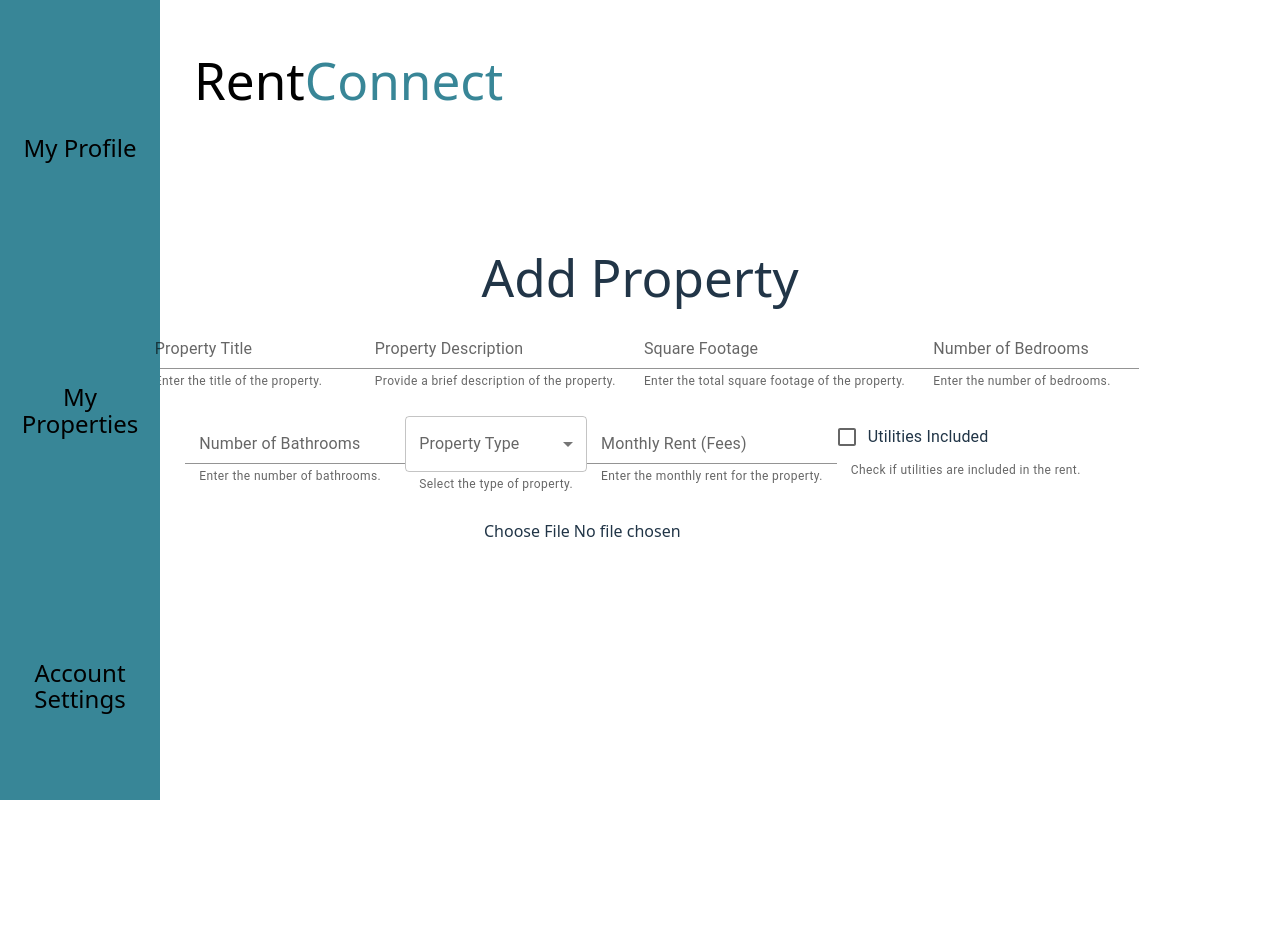
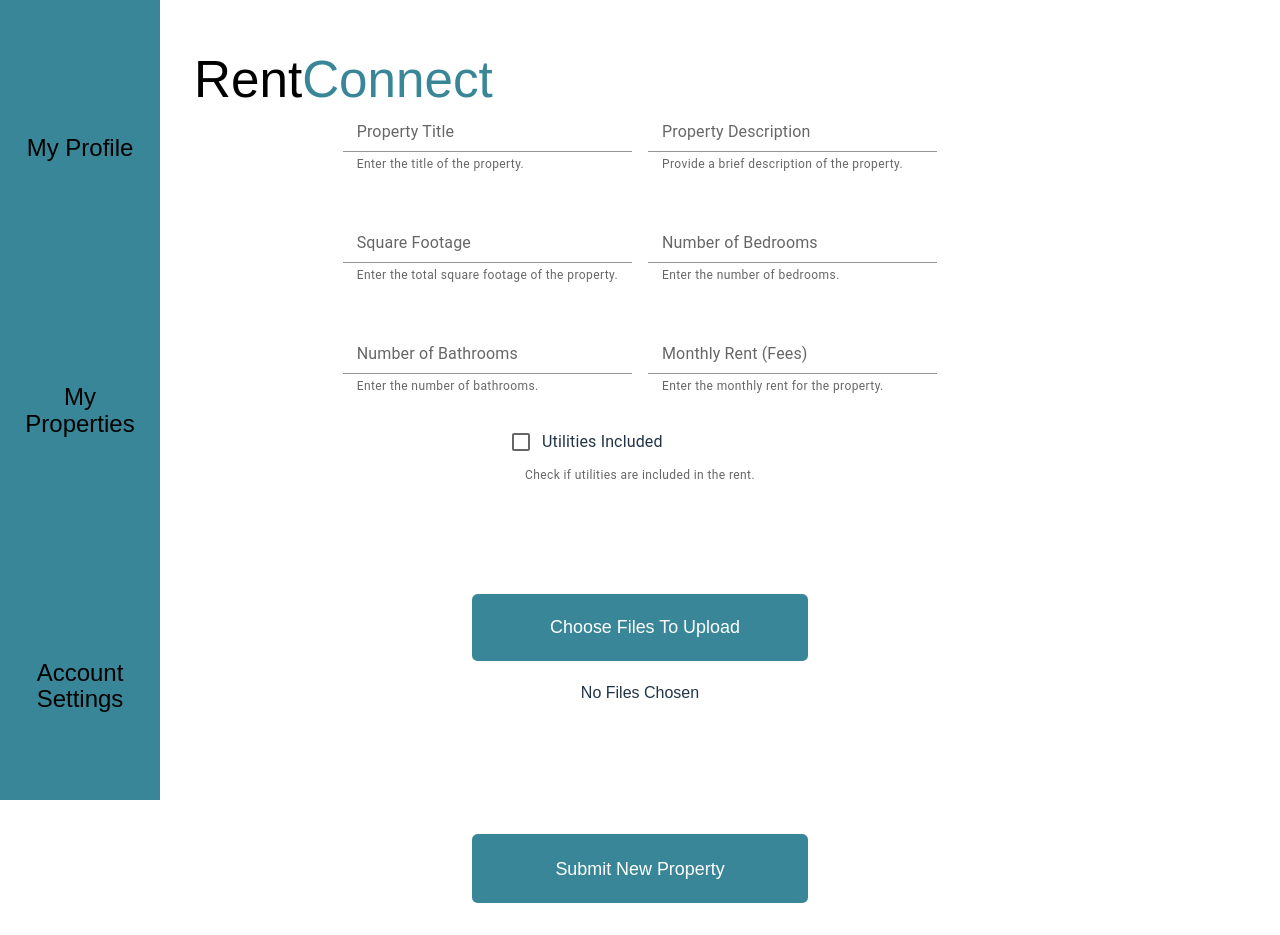
Before and after one commit to murray-pocha/RentConnect, a React (Vite) app in the folder Frontend/: page /dashboard/add-property in a window 1280 px wide. Before the commit the page ends 800 px from the top, so only its background shows below. Built offline with nearby package versions, Linux system fonts and the light colour scheme; some icons are missing.

Commit message:
feature/add_properties

```diff
--- a/Frontend/src/components/AddProperty.jsx
+++ b/Frontend/src/components/AddProperty.jsx
@@ -1,61 +1,73 @@
 import React from "react";
 import { FormControl, Button, FormControlLabel, Checkbox, FormHelperText, Input, InputLabel, Select } from '@mui/material'
+import FileUpload from "./fileUpload";
+import { useState } from "react";
 
 function AddProperty() {
 
+  const [formData, setFormData] = useState({
+    property_title: "",
+    property_description: "",
+    property_sqft: "",
+    bedrooms: "",
+    bathrooms: "",
+    fees: "",
+    utilities_included: false,
+  });
+
+  const handleChange = (event) => {
+    const { id, value, type, checked } = event.target;
+    setFormData({
+      ...formData,
+      [id]: type === "checkbox" ? checked : value,
+    });
+  }
+
+  const handleSubmit = (event) => {
+    event.preventDefault(); // Prevent the default form submission behavior
+    console.log("Form Data Submitted:", formData);
+    // Add your API call or form submission logic here
+  };
+
   return (
     <div className="add_property_container">
-      <h1>Add Property</h1>
+      <h1>Add New Property</h1>
+      <form onSubmit={handleSubmit}>
+      <div
+        style={{
+          display: "grid",
+          gridTemplateColumns: "1fr 1fr",
+          gap: "1rem",
+        }}
+      >
         <FormControl margin="normal">
           <InputLabel htmlFor="property_title">Property Title</InputLabel>
           <Input id="property_title" aria-describedby="property_title_helper" />
           <FormHelperText id="property_title_helper">Enter the title of the property.</FormHelperText>
         </FormControl>
 
-      <FormControl  margin="normal">
+        <FormControl margin="normal">
           <InputLabel htmlFor="property_description">Property Description</InputLabel>
           <Input id="property_description" aria-describedby="property_description_helper" />
           <FormHelperText id="property_description_helper">Provide a brief description of the property.</FormHelperText>
         </FormControl>
 
-      <FormControl  margin="normal">
+        <FormControl margin="normal">
           <InputLabel htmlFor="property_sqft">Square Footage</InputLabel>
           <Input type="number" id="property_sqft" aria-describedby="property_sqft_helper" />
           <FormHelperText id="property_sqft_helper">Enter the total square footage of the property.</FormHelperText>
         </FormControl>
 
-      <FormControl  margin="normal">
+        <FormControl margin="normal">
           <InputLabel htmlFor="bedrooms">Number of Bedrooms</InputLabel>
           <Input type="number" id="bedrooms" aria-describedby="bedrooms_helper" />
           <FormHelperText id="bedrooms_helper">Enter the number of bedrooms.</FormHelperText>
         </FormControl>
 
-      <FormControl  margin="normal">
+        <FormControl margin="normal">
           <InputLabel htmlFor="bathrooms">Number of Bathrooms</InputLabel>
           <Input type="number" id="bathrooms" aria-describedby="bathrooms_helper" />
           <FormHelperText id="bathrooms_helper">Enter the number of bathrooms.</FormHelperText>
-      </FormControl>
-
-      <FormControl  margin="normal">
-        <InputLabel htmlFor="property_type">Property Type</InputLabel>
-        <Select
-          native
-          id="property_type"
-          inputProps={{
-            name: 'property_type',
-            id: 'property_type',
-          }}
-          aria-describedby="property_type_helper"
-        >
-          <option value="" />
-          <option value="House">House</option>
-          <option value="Apartment">Apartment</option>
-          <option value="Studio">Studio</option>
-          <option value="Condo">Condo</option>
-          <option value="Townhouse">Townhouse</option>
-          <option value="Cottage">Cottage</option>
-        </Select>
-        <FormHelperText id="property_type_helper">Select the type of property.</FormHelperText>
         </FormControl>
 
         <FormControl margin="normal">
@@ -63,6 +75,8 @@ function AddProperty() {
           <Input type="number" id="fees" aria-describedby="fees_helper" />
           <FormHelperText id="fees_helper">Enter the monthly rent for the property.</FormHelperText>
         </FormControl>
+
+      </div>
 
       <FormControl margin="normal">
           <FormControlLabel
@@ -72,9 +86,15 @@ function AddProperty() {
           <FormHelperText id="utilities_included_helper">Check if utilities are included in the rent.</FormHelperText>
         </FormControl>
 
-      <FormControl margin="normal">
-        <input type="file"  id="image"/>
-      </FormControl>
+        <FileUpload />
+
+        <button
+          type="submit"
+          className="file_label"
+        >
+          Submit New Property
+        </button>
+        </form>
     </div>
   )
 }
--- /dev/null
+++ b/Frontend/src/components/fileUpload.jsx
@@ -0,0 +1,49 @@
+import React from "react"
+import "../styles/FileUpload.css";
+import { useState } from "react";
+
+function FileUpload() {
+
+  const [files, setFiles] = useState([]);
+  const handleFileChange = (event) => {
+    const selectedFiles = Array.from(event.target.files);
+    setFiles(selectedFiles);
+  };
+
+  return (
+
+    <div className="container">
+      <input
+        type="file"
+        id="file-input"
+        multiple
+        onChange={handleFileChange}
+      />
+      <label className="file_label" htmlFor="file-input">
+        <i className="fa-solid fa-arrow-up-from-bracket"></i>
+        &nbsp; Choose Files To Upload
+      </label>
+      <div id="num-of-files">
+        {files.length > 0 ? `${files.length} Files Selected` : "No Files Chosen"}
+      </div>
+      <ul id="files-list">
+        {files.map((file, index) => {
+          const fileSizeKB = (file.size / 1024).toFixed(1);
+          const fileSize =
+            fileSizeKB >= 1024
+              ? `${(fileSizeKB / 1024).toFixed(1)} MB`
+              : `${fileSizeKB} KB`;
+
+          return (
+            <li key={index}>
+              <p>{file.name}</p>
+              <p>{fileSize}</p>
+            </li>
+          );
+        })}
+      </ul>
+    </div>
+  );
+}
+
+export default FileUpload;
--- a/Frontend/src/styles/AddProperty.css
+++ b/Frontend/src/styles/AddProperty.css
@@ -1,10 +1,17 @@
 .add_property_container {
   display: flex;
+  width: calc(100vw - 10em);
+  height: calc(100vh - 10em);
   flex-direction: column;
   align-items: center;
-  width: calc(100vw - 10em);
-  height: calc(100vh - 10em);
+  justify-content: center;
   bottom: 0;
   right: 0;
   position: fixed;
 }
+
+.grid_container {
+  display: grid;
+  grid-template-columns: repeat(auto-fit, minmax(300px, 1fr));
+  gap: 1em;
+}
--- /dev/null
+++ b/Frontend/src/styles/FileUpload.css
@@ -0,0 +1,49 @@
+* {
+  padding: 0;
+  margin: 0;
+  box-sizing: border-box;
+  font-family: "Poppins", sans-serif;
+}
+.container {
+  background-color: #ffffff;
+  max-width: 34.37em;
+  position: relative;
+  margin: 3.12em auto;
+  padding: 3.12em 1.25em;
+  border-radius: 0.43em;
+}
+input[type="file"] {
+  display: none;
+}
+.file_label {
+  display: block;
+  position: relative;
+  background-color: #388697;
+  color: #ffffff;
+  font-size: 1.12em;
+  font-weight: 500;
+  text-align: center;
+  width: 18.75em;
+  padding: 1.12em 0;
+  margin: auto;
+  border-radius: 0.31em;
+  cursor: pointer;
+}
+#num-of-files {
+  font-weight: 400;
+  text-align: center;
+  margin: 1.25em 0 1.87em 0;
+}
+ul {
+  list-style-type: none;
+}
+.container li {
+  font-weight: 500;
+  background-color: rgb(236, 236, 237);
+  color: #388697;
+  margin-bottom: 1em;
+  padding: 1.1em 1em;
+  border-radius: 0.3em;
+  display: flex;
+  justify-content: space-between;
+}
```
Lines whose indentation alone changed are shown as unchanged.
